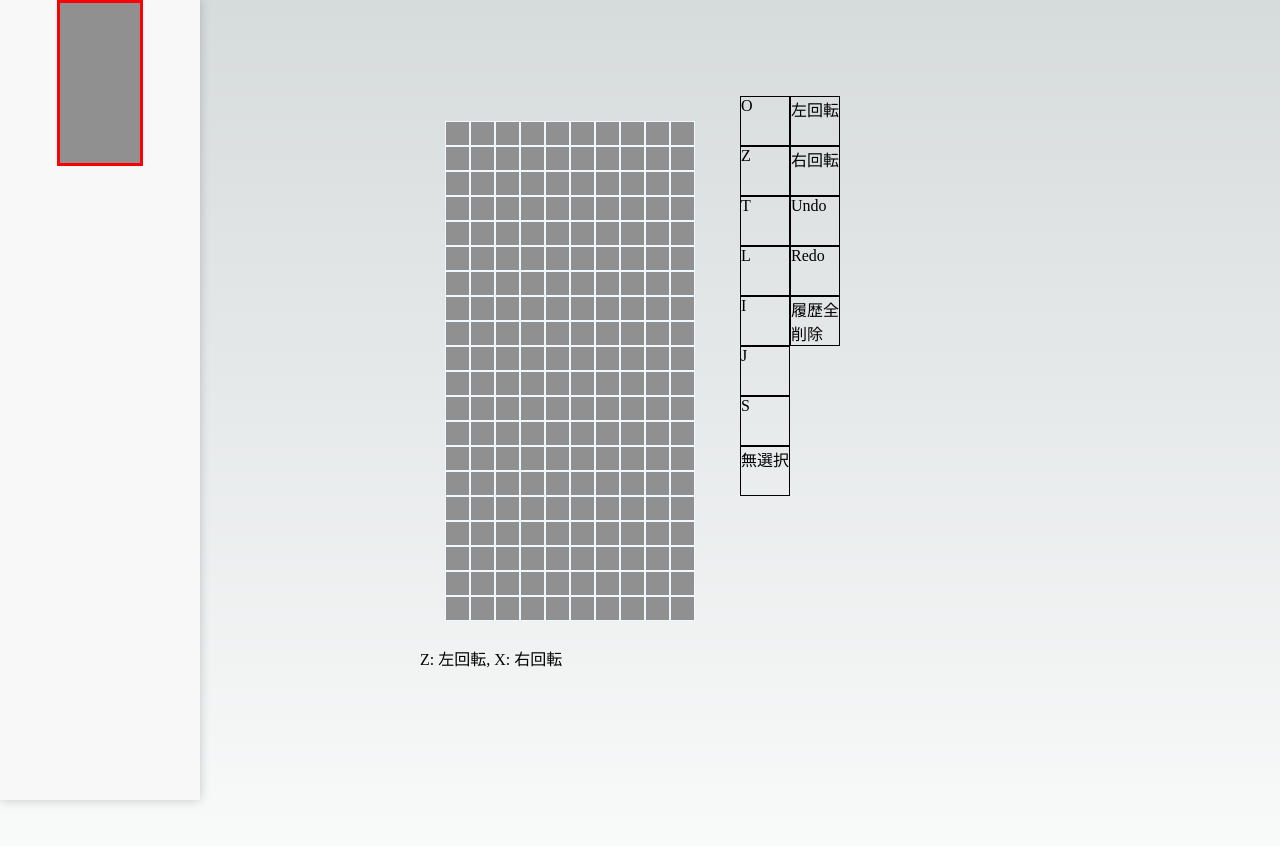
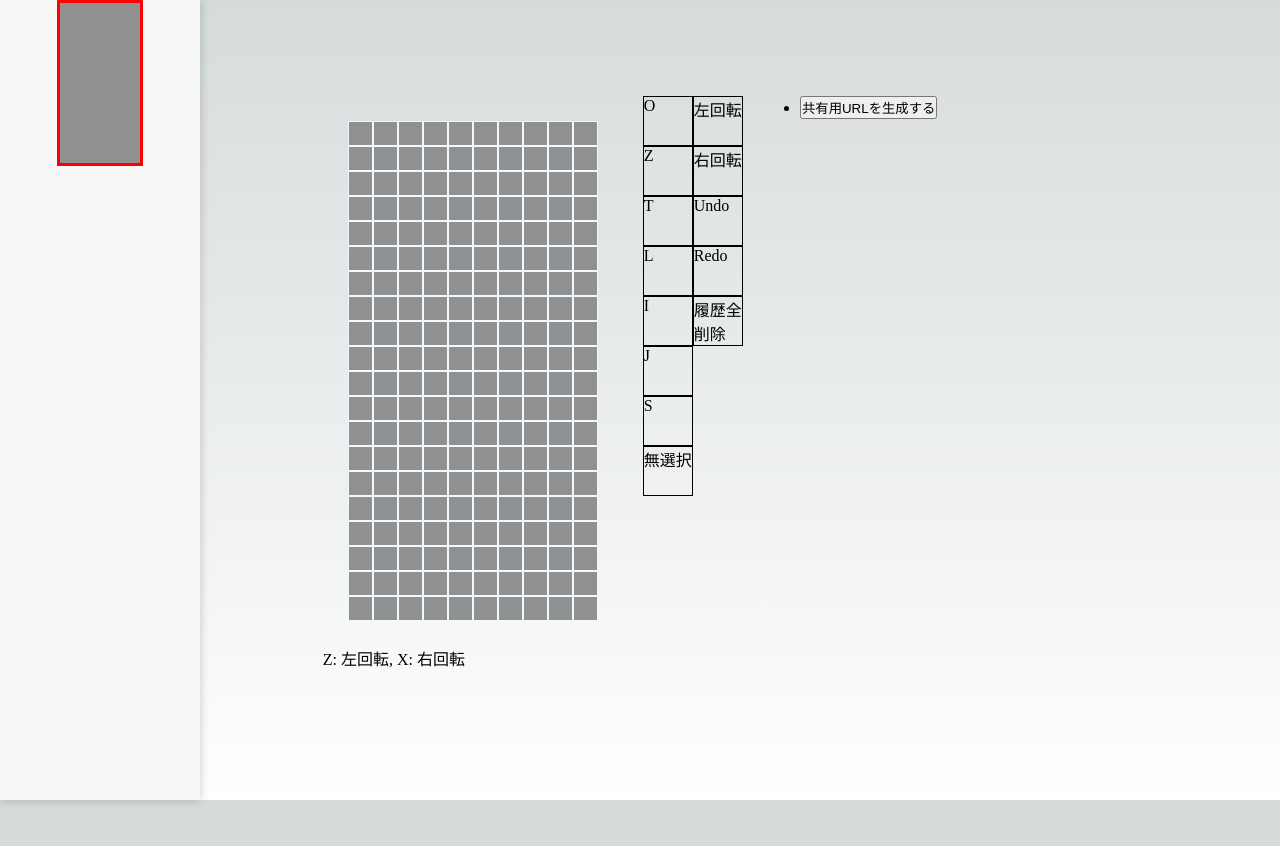
Before and after one commit to hikamayogoat/next-practice, a Next.js app: page / in a window 1280 px wide. Shown: the top 846 px of the page. After the commit the page ends 800 px from the top, so only its background shows below. Built offline with nearby package versions, Linux system fonts and the light colour scheme.

Commit message:
力技だが、共有用URLを生成できるようにする

```diff
--- a/package.json
+++ b/package.json
@@ -18,12 +18,14 @@
     "eslint-config-next": "13.1.6",
     "lodash": "^4.17.21",
     "next": "13.1.6",
+    "pako": "^2.1.0",
     "react": "18.2.0",
     "react-dom": "18.2.0",
     "typescript": "4.9.5"
   },
   "devDependencies": {
     "@types/lodash": "^4.14.191",
+    "@types/pako": "^2.0.0",
     "eslint-config-prettier": "^8.6.0",
     "prettier": "^2.8.4"
   }
--- a/src/app/components/TetrisArea/Controller/controller.module.css
+++ b/src/app/components/TetrisArea/Controller/controller.module.css
@@ -1,6 +1,6 @@
 .list {
   display: grid;
-  grid-template-columns: repeat(1, 50px);
+  grid-template-columns: min-content min-content;
   grid-auto-rows: 50px;
 }
 
--- a/src/app/components/TetrisArea/TetrisArea.tsx
+++ b/src/app/components/TetrisArea/TetrisArea.tsx
@@ -8,6 +8,8 @@ import { isSameTable as isSameTable } from "util/checker";
 import { initializeHistory, initializeUsedMinoHistory } from "util/history";
 import { generateEmptyTableStyleArray } from "util/generater";
 import { HistoryList } from "./Histories/HistoryList";
+import { deflateString, inflateString } from "util/compress";
+import { useSearchParams } from "next/navigation";
 
 export default function Top() {
   const [masterTableState, setMasterTableState] = useState<any[][]>(generateEmptyTableStyleArray());
@@ -19,12 +21,43 @@ export default function Top() {
 
   // 現在最新の盤面が表示されているかどうかを保持しておく
   const isLatestTable = useRef(false);
-
   // 今表示されている盤面までに使ったミノを保持しておく
   const usedMinoList = useRef<BlockKind[]>([]);
-
   // どのタイミングでライン消去したのかの判定用（usedMinoListの整合性のため）
   const willLineClear = useRef(false);
+  // クエリパラメータで盤面情報を受け取ってそれを読み込んだ場合、履歴復元をスキップするフラグ
+  const isLoadedFromQuery = useRef(false);
+
+  // クエリパラメータからの読み込み
+  useEffect(() => {
+    const historyParam = new URLSearchParams(window.location.search).getAll("history");
+    const usedMinoHistoryParam = new URLSearchParams(window.location.search).get("usedMinoHistory");
+    if (historyParam != null && usedMinoHistoryParam != null) {
+      if (confirm("現在の操作履歴を破棄し、受け取ったURLのデータに差し替えますか？")) {
+        isLoadedFromQuery.current = true;
+        const history = new Array<string[][]>(historyParam.length);
+        for (let i = 0; i < historyParam.length; i++) {
+          history[i] = JSON.parse(inflateString(historyParam[i]));
+        }
+
+        const usedMinoHistory = JSON.parse(inflateString(usedMinoHistoryParam));
+
+        localStorage.setItem(config.historyStorageKey, JSON.stringify(history));
+        localStorage.setItem(config.usedMinoHistoryStorageKey, JSON.stringify(usedMinoHistory));
+        setHistoryIndexState(history.length - 1);
+      }
+    } else {
+      const historyRaw = localStorage.getItem(config.historyStorageKey);
+      if (historyRaw == null) {
+        initializeHistory();
+      }
+
+      const usedMinoHistoryRaw = localStorage.getItem(config.usedMinoHistoryStorageKey);
+      if (usedMinoHistoryRaw == null) {
+        initializeUsedMinoHistory();
+      }
+    }
+  }, []);
 
   useEffect(() => {
     const historyRaw = localStorage.getItem(config.historyStorageKey);
@@ -76,23 +109,6 @@ export default function Top() {
     setHistoryIndexState: setHistoryIndexState,
   };
 
-  // localStorage の初期化処理
-  useEffect(() => {
-    const history = localStorage.getItem(config.historyStorageKey);
-    if (history != null) {
-      return;
-    } else {
-      initializeHistory();
-    }
-
-    const usedMinoHistory = localStorage.getItem(config.usedMinoHistoryStorageKey);
-    if (usedMinoHistory != null) {
-      return;
-    } else {
-      initializeUsedMinoHistory();
-    }
-  }, []);
-
   // 盤面が変わったとき、ローカルストレージにその盤面を追加して、今履歴のどこにいるかを更新する
   // また、ページが開かれたときに履歴が残っていれば復元するかを確認する
   useEffect(() => {
@@ -103,7 +119,7 @@ export default function Top() {
       const history: string[][][] = JSON.parse(historyRaw);
       const usedMinoHistory: BlockKind[] = JSON.parse(usedMinoHistoryRaw);
 
-      if (history.length > 1 && historyIndexState == undefined) {
+      if (!isLoadedFromQuery.current && history.length > 1 && historyIndexState == undefined) {
         // 履歴がローカルストレージに残っていて、初回のレンダリングのとき
         if (confirm("過去のデータがあります。復元しますか？")) {
           setHistoryIndexState(history.length - 1);
@@ -136,7 +152,7 @@ export default function Top() {
           blockKind: BlockKind.NONE,
           rotation: 0,
         });
-      } else if (historyIndexState == undefined) {
+      } else if (!isLoadedFromQuery.current && historyIndexState == undefined) {
         // 履歴がない状態での初回レンダリング時は、インデックスを初期化する
         setHistoryIndexState(0);
       }
@@ -165,11 +181,43 @@ export default function Top() {
     }
   }, [historyIndexState]);
 
+  // 共有用のURLを生成する
+  const generateShareURL = () => {
+    const historyRaw = localStorage.getItem(config.historyStorageKey);
+    const usedMinoHistoryRaw = localStorage.getItem(config.usedMinoHistoryStorageKey);
+    if (historyRaw == null && usedMinoHistoryRaw == null) {
+      alert("操作履歴がないため、URLを生成できません");
+      return;
+    } else if (historyRaw == null || usedMinoHistoryRaw == null) {
+      alert("操作履歴に不整合があるため、URLを生成できません");
+      return;
+    } else {
+      const history: string[][][] = JSON.parse(historyRaw);
+      let historyQueryParam = "";
+      for (let i = 0; i < history.length; i++) {
+        if (i != 0) {
+          historyQueryParam += "&";
+        }
+        historyQueryParam += `history=${deflateString(JSON.stringify(history[i]))}`;
+      }
+
+      const compressedUsedMinoHistory = deflateString(usedMinoHistoryRaw);
+      const urlBase = window.location.origin;
+      const url = `${urlBase}/?${historyQueryParam}&usedMinoHistory=${compressedUsedMinoHistory}`;
+      window.prompt("URLをコピーしてください", url);
+    }
+  };
+
   return (
     <div className={tetrisArea.top}>
       <HistoryList {...historiesProps} />
       <TetrisTable {...tetrisFieldProps} />
       <Controller {...controllerProps} />
+      <ul>
+        <li>
+          <button onClick={generateShareURL}>共有用URLを生成する</button>
+        </li>
+      </ul>
     </div>
   );
 }
--- a/src/app/components/TetrisArea/tetrisArea.module.css
+++ b/src/app/components/TetrisArea/tetrisArea.module.css
@@ -1,7 +1,6 @@
 .top {
   display: grid;
-  grid-template-columns: min-content 1fr 1fr;
+  grid-template-columns: min-content 1fr 1fr min-content;
   grid-template-rows: 1fr;
   grid-gap: 20px;
-  height: 100vh;
 }
--- /dev/null
+++ b/util/compress.ts
@@ -0,0 +1,17 @@
+import pako from "pako";
+
+export function deflateString(str: string): string {
+  const compressed = pako.deflate(str, {
+    level: 9,
+  });
+  const b64encoded = Buffer.from(compressed).toString("base64");
+  return encodeURIComponent(b64encoded);
+}
+
+export function inflateString(str: string): string {
+  const compressed = Buffer.from(str, "base64");
+  const decompressed = pako.inflate(compressed, {
+    to: "string",
+  });
+  return decodeURIComponent(decompressed);
+}
```
Also changed, not shown: 1 other file (tests, documents, lock files or other folders).
